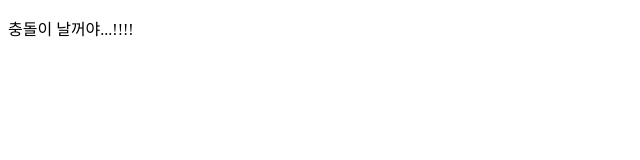
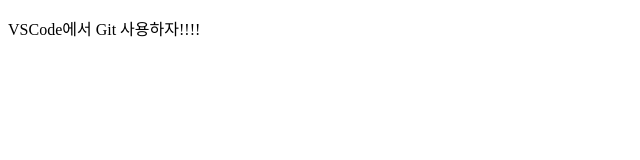
Before and after one commit to kimsungho93/study, a plain HTML site: page index.html in a window 1280 px wide. Shown: the whole page, without its empty margins (0-640 px from the left). Drawn offline with Linux system fonts and the light colour scheme.

Commit message:
VSCode에서 커밋

```diff
--- a/index.html
+++ b/index.html
@@ -7,6 +7,6 @@
   <title>이건 새로운 기능!!</title>
 </head>
 <body>
-  <p>충돌이 날꺼야...!!!!</p>
+  <p>VSCode에서 Git 사용하자!!!!</p>
 </body>
 </html>
```
